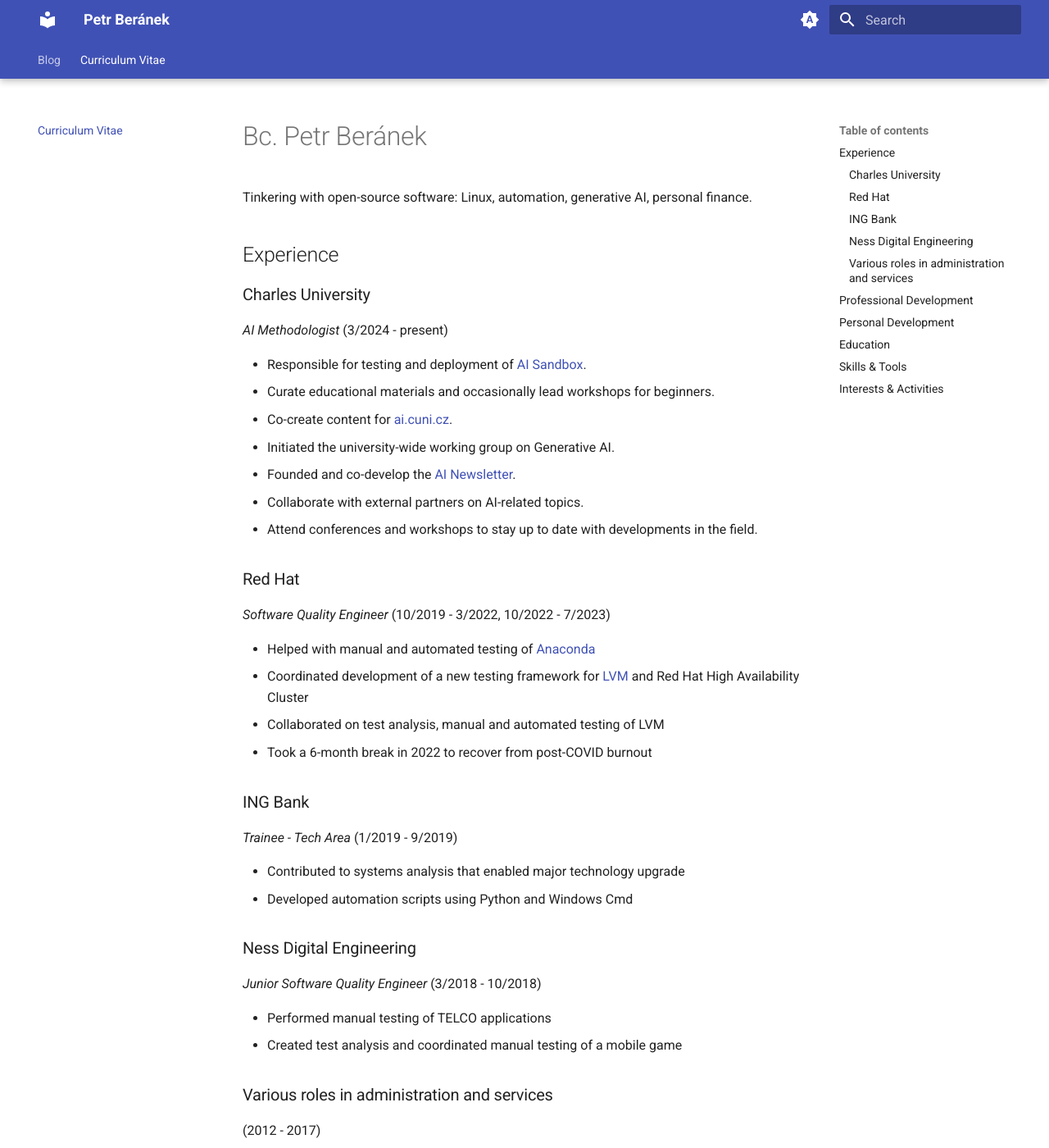
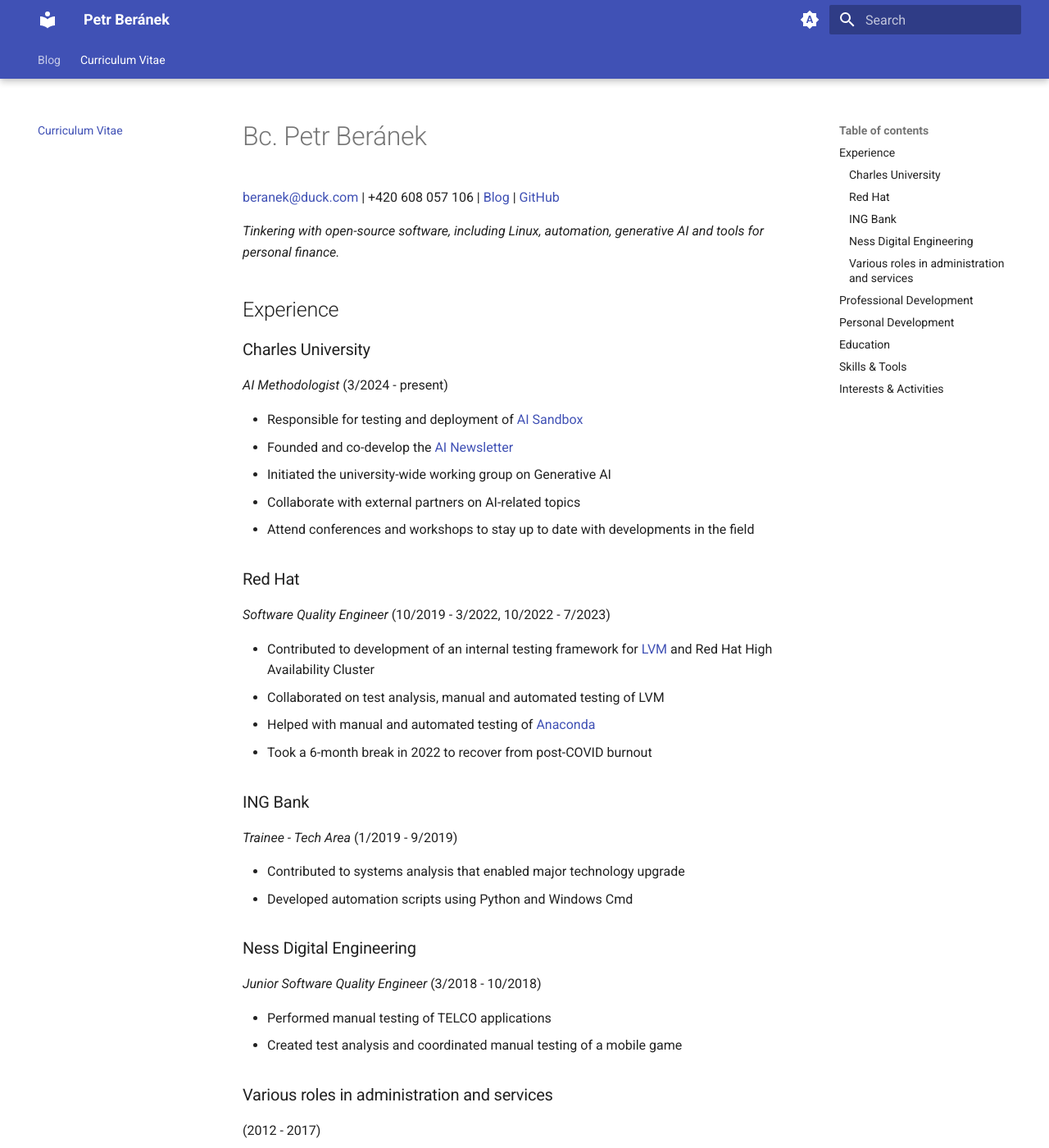
Before and after one commit to peberanek/peberanek.github.io, an MkDocs documentation site: the page built from docs/cv.md, in a window 1280 px wide and 1400 px high. Shown: the whole window at 82% size. Built offline with MkDocs 1.6.1 and Material for MkDocs 9.7.7, drawn with Linux system fonts in a browser that asks for light colours; some of the changed text lies outside the part shown.

Commit message:
cv: update

```diff
--- a/docs/cv.md
+++ b/docs/cv.md
@@ -1,6 +1,8 @@
 # Bc. Petr Beránek
 
-Tinkering with open-source software: Linux, automation, generative AI, personal finance.
+[beranek@duck.com](mailto:beranek@duck.com) | +420 608 057 106 | [Blog](https://peberanek.github.io/){:target="_blank"} | [GitHub](https://github.com/peberanek){:target="_blank"}
+
+_Tinkering with open-source software, including Linux, automation, generative AI and tools for personal finance._
 
 ## Experience
 
@@ -8,21 +10,19 @@
 
 _AI Methodologist_ (3/2024 - present)
 
-* Responsible for testing and deployment of [AI Sandbox](https://github.com/peberanek/ai-sandbox).
-* Curate educational materials and occasionally lead workshops for beginners.
-* Co-create content for [ai.cuni.cz](https://ai.cuni.cz/).
-* Initiated the university-wide working group on Generative AI.
-* Founded and co-develop the [AI Newsletter](https://ai.cuni.cz/AI-64.html).
-* Collaborate with external partners on AI-related topics.
-* Attend conferences and workshops to stay up to date with developments in the field.
+* Responsible for testing and deployment of [AI Sandbox](https://github.com/peberanek/ai-sandbox){:target="_blank"}
+* Founded and co-develop the [AI Newsletter](https://ai.cuni.cz/AI-64.html){:target="_blank"}
+* Initiated the university-wide working group on Generative AI
+* Collaborate with external partners on AI-related topics
+* Attend conferences and workshops to stay up to date with developments in the field
 
 ### Red Hat
 
 _Software Quality Engineer_ (10/2019 - 3/2022, 10/2022 - 7/2023)
 
-* Helped with manual and automated testing of [Anaconda](https://fedoraproject.org/wiki/Anaconda)
-* Coordinated development of a new testing framework for [LVM](https://en.wikipedia.org/wiki/Logical_Volume_Manager_(Linux)) and Red Hat High Availability Cluster
+* Contributed to development of an internal testing framework for [LVM](https://en.wikipedia.org/wiki/Logical_Volume_Manager_(Linux)){:target="_blank"} and Red Hat High Availability Cluster
 * Collaborated on test analysis, manual and automated testing of LVM
+* Helped with manual and automated testing of [Anaconda](https://fedoraproject.org/wiki/Anaconda){:target="_blank"}
 * Took a 6-month break in 2022 to recover from post-COVID burnout
 
 ### ING Bank
```
Also changed, not shown: other parts of docs/cv.md (+6 -8 lines).
